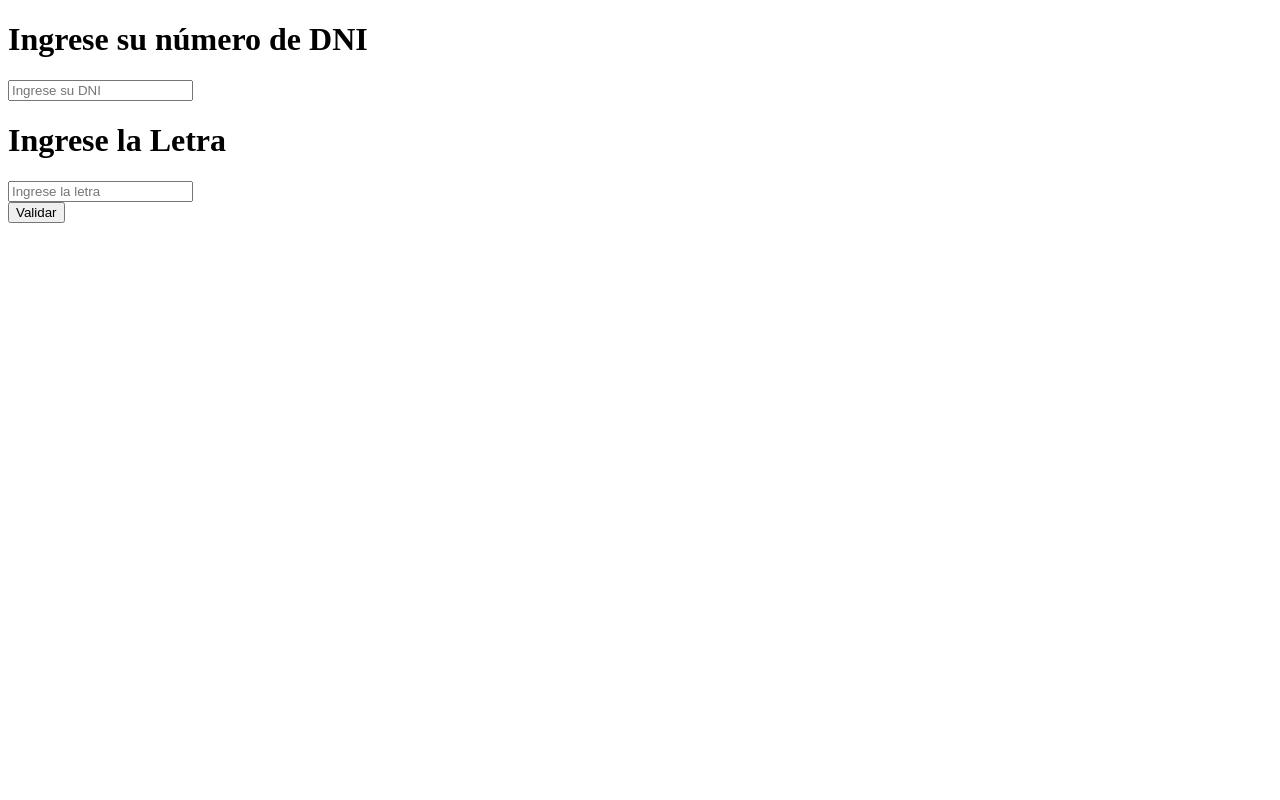
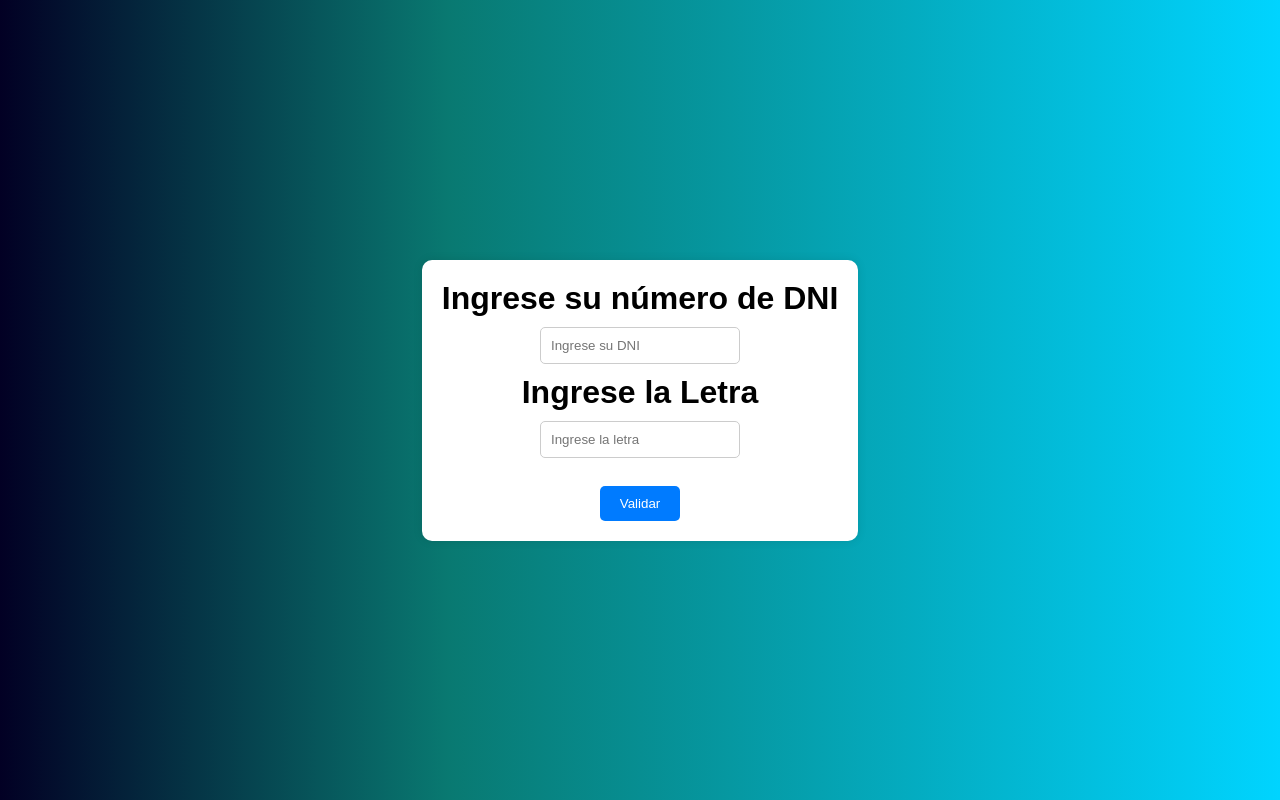
Before and after one commit to adan0126/5IV8_GranadosLunaMarioAdan_Moviles, a plain HTML site: page 01DNI/index.html in a window 1280 px wide. Drawn offline with Linux system fonts and the light colour scheme.

Commit message:
Se agrego la hoja d eestilos a la actividad 01

```diff
--- a/01DNI/index.html
+++ b/01DNI/index.html
@@ -4,6 +4,7 @@
     <meta charset="UTF-8">
     <meta name="viewport" content="width=device-width, initial-scale=1.0">
     <title>Practica DNI</title>
+    <link rel="stylesheet" href="./stylesheet/style.css">
 </head>
 <body>
     <div class="form-countainer">
--- /dev/null
+++ b/01DNI/stylesheet/style.css
@@ -0,0 +1,49 @@
+*{
+    margin: 0;
+    padding: 0;
+    box-sizing: border-box;
+}
+
+body{
+    height: 100vh;
+    display: flex;
+    justify-content: center;
+    align-items: center;
+    background: linear-gradient(90deg, rgba(2,0,36,1) 0%, rgba(9,121,113,1) 35%, rgba(0,212,255,1) 100%);
+    font-family: Arial, Helvetica, sans-serif;
+}
+
+.form-countainer{
+    background-color: white;
+    padding: 20px;
+    border-radius: 10px;
+    box-shadow: 0 0 10px rgba(0,0,0,0.1);
+}
+
+form{
+    display: flex;
+    flex-direction: column;
+    align-items: center;
+}
+
+input[type="text"]{
+    padding: 10px;
+    margin: 10px 0;
+    border: 1px solid #ccc;
+    border-radius: 5px;
+    width: 200px;
+}
+
+.btn{
+    padding: 10px 20px;
+    background-color: #007BFF;
+    color: white;
+    border: none;
+    border-radius: 5px;
+    cursor: pointer;
+    transition: background-color 0.3s ease;
+}
+
+.btn:hover{
+    background-color: #0056b3;
+}
```
